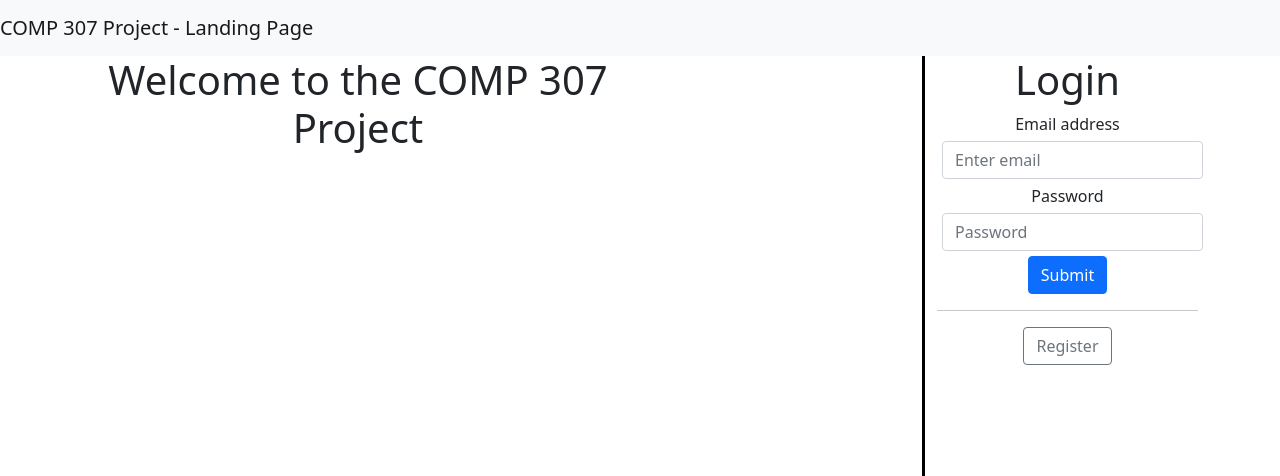
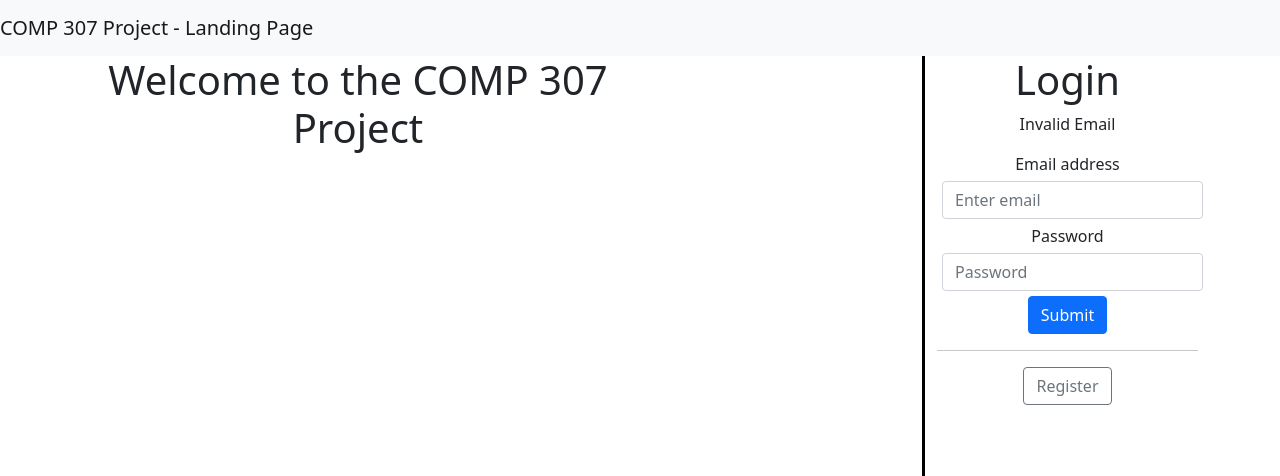
Before and after one commit to 3FI/COMP-307-Project, a PHP site: page /public_html/login.php in a window 1280 px wide. Shown: the top 476 px of the page. Run offline with PHP 8.4, Linux system fonts and the light colour scheme; data comes from the database, SQL or seed files in the repository; data that the repository does not hold is empty.

Commit message:
Hide/unhide features for logging and registration

```diff
--- a/htdocs/public_html/index.html
+++ b/htdocs/public_html/index.html
@@ -8,6 +8,20 @@
         integrity="sha384-EVSTQN3/azprG1Anm3QDgpJLIm9Nao0Yz1ztcQTwFspd3yD65VohhpuuCOmLASjC" crossorigin="anonymous">
     <link rel="stylesheet" href="landingpage.css">
     <title>Landing Page</title>
+    <style>
+        #successMessage {
+            display: none; /* Initially hide the success message */
+        }
+        #empty_fields {
+            display: none; /* Initially hide the empty fields message */
+        }
+        #invalid_email {
+            display: none; /* Initially hide the invalid email message */
+        }
+        #invalid_password {
+            display: none; /* Initially hide the invalid password message */
+        }
+    </style>
 </head>
 
  <!-- errorMessage(): Checks if the fields are empty before sending the form -->
@@ -40,7 +54,9 @@
         }
 
         if ((error_email || error_password)){
-                alert("Please fill out all the fields")
+                document.getElementById('empty_fields').style.display = 'block';
+                document.getElementById('invalid_email').style.display = 'none';
+                document.getElementById('invalid_password').style.display = 'none';
                 return false
             } else {
                 return true
@@ -69,6 +85,15 @@
             <div class="login-register col-3 mx-auto">
                 <form class="login" action="login.php" method="post" onsubmit="return errorMessage()">
                     <h1>Login</h1>
+                    <div id="empty_fields">
+                        <p>Please fill out all the fields</p>
+                    </div>
+                    <div id="invalid_email">
+                        <p>Invalid Email</p>
+                    </div>
+                    <div id="invalid_password">
+                        <p>Invalid Password</p>
+                    </div>
                     <div class="form-group">
                         <label for="exampleInputEmail1" id="email_text">Email address</label>
                         <input type="email" class="form-control" id="exampleInputEmail1" name="email" aria-describedby="emailHelp"
@@ -82,6 +107,11 @@
                 </form>
                 <hr>
                 <button type="button" onclick="location.href='register.html'" class="btn btn-outline-secondary">Register</button>
+
+                <div id="successMessage">
+                    <p>Your Account as Been Successfully Created Please Log-In</p>
+                </div>
+
             </div>
         </div>
     </div>
--- a/htdocs/public_html/login.php
+++ b/htdocs/public_html/login.php
@@ -10,7 +10,8 @@
     $sql = "SELECT * FROM users WHERE email='".$email."'";
     $result = $conn->query($sql);
 
-    if ($result->num_rows === 0) { $error = "Invalid Email";}
+    if ($result->num_rows === 0) { $error = "invalid_email";}
+    #not sure about this multiple account thing
     else if ($result->num_rows > 1) {$error = "Multiple Accounts tied to this Email";}
     else {
         $user = $result->fetch_assoc();
@@ -19,13 +20,21 @@
             $_SESSION["user_id"] = $user['user_id'];
             readfile("select-discussion.html");
         }
-        else{ $error = "Invalid Password"; }
+        else{ $error = "invalid_password"; }
     }
 
     if (isset($error)) {
         readfile("index.html");
-        #TODO : Do better than a localhost pop-up
-        echo "<script> window.onload = function () { alert('".$error."'); } </script>";
+
+        if ($error == "invalid_email"){
+            echo "<script> window.onload = function () {
+                document.getElementById('invalid_email').style.display = 'block';
+             } </script>";
+        } else {
+            echo "<script> window.onload = function () {
+                document.getElementById('invalid_password').style.display = 'block';
+             } </script>";
+        }
     }
 
     $conn->close();
```
Also changed, not shown: htdocs/public_html/register.html (+19 -1 lines), htdocs/public_html/register.php (+14 -6 lines).
